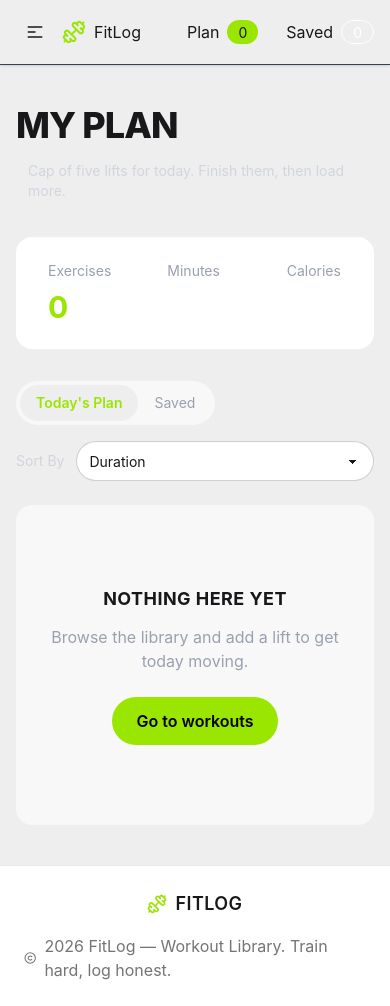
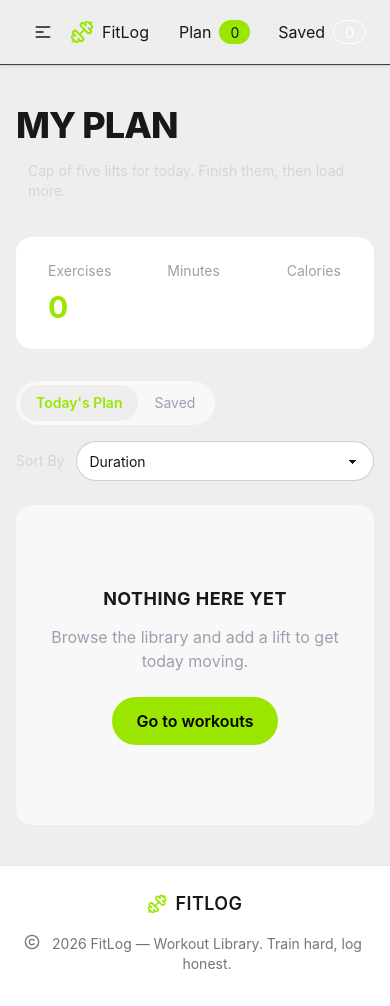
Before and after one commit to AbusufianEmon/Fit-Log, a Next.js app: page /my-plan in a window 390 px wide. Built offline with nearby package versions, Linux system fonts and the light colour scheme.

Commit message:
Making it responsive

```diff
--- a/src/app/Exercise/[id]/page.tsx
+++ b/src/app/Exercise/[id]/page.tsx
@@ -34,8 +34,8 @@ if (!exerciseData) {
 
   return (
     <div>
-      <div className="grid grid-cols-1 md:grid-cols-2 gap-10 container mx-auto max-w-7xl mt-10">
-        <figure className="relative w-full h-full min-h-[600px]">
+      <div className="grid grid-cols-1 md:grid-cols-2 gap-10 container mx-auto max-w-6xl sm:max-w-7xl mt-10 px-4">
+        <figure className="relative w-full h-full min-h-75 md:min-h-150">
           <Image
             src={exerciseData.image}
             alt={exerciseData.name}
@@ -114,8 +114,8 @@ if (!exerciseData) {
             </h2>
             <ol className="space-y-3">
               {exerciseData.instructions.map((instruction, index) => (
-                <li key={instruction} className="flex gap-3">
-                  <span className="flex items-center justify-center text-lg font-semibold">
+                <li key={instruction} className="flex items-start gap-3">
+                  <span className="flex items-center justify-center text-lg font-semibold shrink-0">
                     {index + 1}.
                   </span>
                   <span className="text-lg">{instruction}</span>
--- a/src/app/Exercise/page.tsx
+++ /dev/null
@@ -1,11 +0,0 @@
-import React from 'react';
-
-const page = () => {
-    return (
-        <div>
-            Exersize
-        </div>
-    );
-};
-
-export default page;
--- a/src/app/my-plan/page.tsx
+++ b/src/app/my-plan/page.tsx
@@ -124,7 +124,7 @@ const TodayPlanPage = () => {
               Browse the library and add a lift to get today moving.
             </p>
             <Link href="/">
-              <button className="mt-6 bg-lime-400 text-black font-semibold px-6 py-3 rounded-full">
+              <button className="mt-6 bg-lime-400 text-black font-semibold px-6 py-3 rounded-full hover:cursor-pointer">
                 Go to workouts
               </button>
             </Link>
--- a/src/components/homepage/Banner.tsx
+++ b/src/components/homepage/Banner.tsx
@@ -11,7 +11,7 @@ const Banner = () => {
   };
 
   return (
-    <div className="flex flex-col md:flex-row justify-between items-center mt-5 bg-base-100 rounded-2xl p-6 md:p-14 min-h-[280px] md:min-h-[380px] gap-8 container mx-auto max-w-7xl">
+    <div className="flex flex-col md:flex-row justify-between items-center mt-5 bg-base-100 rounded-2xl p-6 md:p-14 min-h-70 md:min-h-95 gap-8 container mx-auto max-w-7xl px-4">
       <div className="flex flex-col gap-3 text-center md:text-left">
         <h3 className="text-lime-400 text-sm font-semibold uppercase tracking-wide">
           Workout Library
--- a/src/components/homepage/Cards.tsx
+++ b/src/components/homepage/Cards.tsx
@@ -18,7 +18,7 @@ const Cards = async () => {
   const gymData = await getData();
 
   return (
-    <div id="library" className="container mx-auto md:max-w-7xl mt-20">
+    <div id="library" className="container mx-auto md:max-w-7xl mt-20 px-4">
 
       <div>
         <h2 className="font-extrabold text-2xl sm:text-3xl md:text-4xl">THE LIBRARY</h2>
--- a/src/components/shared/Footer.tsx
+++ b/src/components/shared/Footer.tsx
@@ -1,20 +1,21 @@
-import React from 'react';
-import { Copyright, Dumbbell } from 'lucide-react';
+import React from "react";
+import { Copyright, Dumbbell } from "lucide-react";
 
 const Footer = () => {
   return (
     <footer className="bg-base-100 border-t border-base-content/10 mt-10">
-      <div className="container max-w-7xl mx-auto px-6 py-6 flex flex-col sm:flex-row items-center justify-between gap-4">
+      <div className="container max-w-7xl mx-auto px-6 py-6 flex flex-col sm:flex-row items-center justify-between gap-4 text-center">
         <div className="inline-flex items-center gap-2">
           <Dumbbell className="text-lime-400 size-5" />
           <span className="text-lg font-semibold tracking-wide">FITLOG</span>
         </div>
 
-        <div className=" flex items-center gap-2 text-base-content/60">
-            <Copyright className='w-4 h-4'/>
-            <p className='text-base'>2026 FitLog — Workout Library. Train hard, log honest.</p>
+        <div className="flex items-start gap-2 text-base-content/60">
+          <Copyright className="w-4 h-4 shrink-0" />
+          <p className="text-sm sm:text-base">
+            2026 FitLog — Workout Library. Train hard, log honest.
+          </p>
         </div>
-
       </div>
     </footer>
   );
--- a/src/components/shared/Navbar.tsx
+++ b/src/components/shared/Navbar.tsx
@@ -11,7 +11,7 @@ const Navbar = () => {
 
   return (
     <nav className="shadow-sm border-b border-gray-700 bg-base-300 sticky top-0 z-50">
-      <div className="navbar container mx-auto max-w-7xl">
+      <div className="navbar container mx-auto max-w-7xl px-4">
         <div className="navbar-start">
           <div className="dropdown">
             <div tabIndex={0} role="button" className="btn btn-ghost lg:hidden">
```
